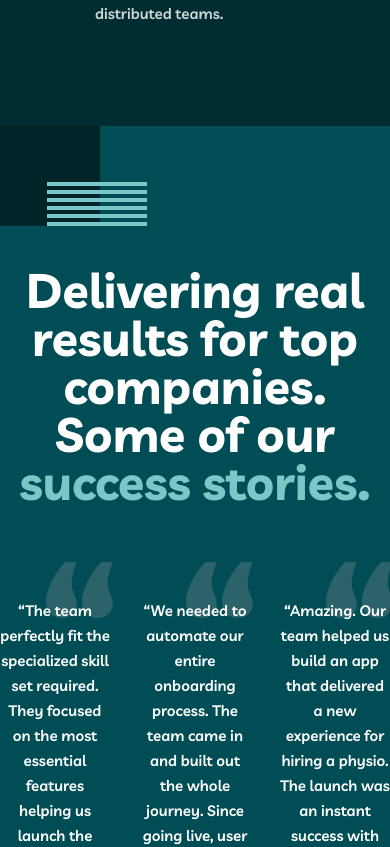
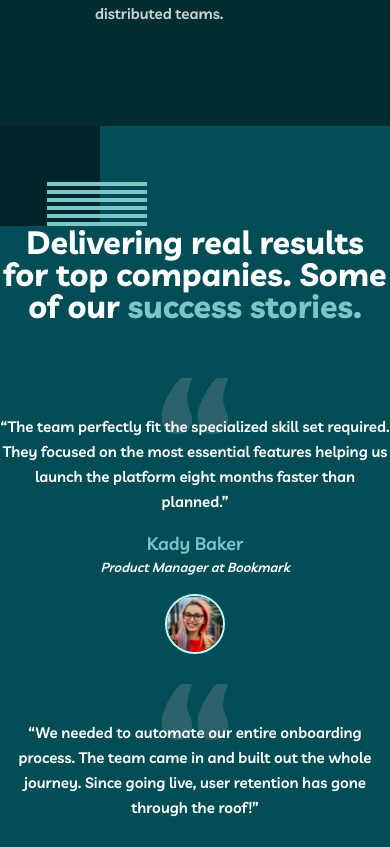
Before and after one commit to mackieva/myteam, a Next.js app: page / in a window 390 px wide. Shown: the part 1460-2307 px from the top of the page. Built offline with nearby package versions, Linux system fonts and the light colour scheme.

Commit message:
home success tablet responsiveness

```diff
--- a/components/home/home-success.tsx
+++ b/components/home/home-success.tsx
@@ -5,7 +5,7 @@ import Image from 'next/image';
 
 const HomeSuccess = () => {
 	return (
-		<section className='py-[140px] relative'>
+		<section className='py-[100px] lg:py-[140px] relative'>
 			<svg
 				xmlns='http://www.w3.org/2000/svg'
 				width='147'
@@ -20,31 +20,33 @@ const HomeSuccess = () => {
 					/>
 				</g>
 			</svg>
-			<div className='max-w-[1110px] mx-auto'>
-				<h2 className='h2 text-center mb-14 text-balance'>
+			<div className='max-w-[573px] lg:max-w-[1110px] mx-auto'>
+				<h2 className='text-[32px] leading-[32px] lg:text-[48px] lg:leading-[48px] text-center mb-14 text-pretty lg:text-balance'>
 					Delivering real results for top companies. Some of our{' '}
-					<span className='text-rb'>success stories.</span>
+					<span className='text-rb text-nowrap lg:text-wrap'>
+						success stories.
+					</span>
 				</h2>
-				<div className='grid grid-cols-3 gap-[30px]'>
+				<div className='grid grid-cols-1 lg:grid-cols-3 gap-[30px]'>
 					<div className='flex flex-col justify-between items-center text-center pt-9 relative'>
 						<svg
 							xmlns='http://www.w3.org/2000/svg'
 							width='67'
 							height='56'
-							className='absolute top-0 left-[42%] -z-10'
+							className='absolute top-0 left-[50%] transform-[translateX(-50%)] -z-10'
 						>
 							<path
 								fill='#2C6269'
 								d='M51.273 56c4.638 0 8.368-1.322 11.19-3.967 2.823-2.645 4.235-5.799 4.235-9.46 0-2.95-.429-5.494-1.286-7.63a197.251 197.251 0 01-2.495-6.562c-.806-2.237-1.21-4.933-1.21-8.087 0-2.746.454-5.798 1.361-9.155C63.976 7.782 65.286 4.069 67 0H55.356c-3.73 3.662-7.032 7.833-9.905 12.512-2.873 4.68-5.166 9.359-6.88 14.038C36.857 31.23 36 35.4 36 39.063c0 5.391 1.361 9.562 4.083 12.512C42.805 54.525 46.535 56 51.273 56zm-36 0c4.638 0 8.368-1.322 11.19-3.967 2.823-2.645 4.235-5.799 4.235-9.46 0-2.95-.429-5.494-1.286-7.63a197.251 197.251 0 01-2.495-6.562c-.806-2.237-1.21-4.933-1.21-8.087 0-2.746.454-5.798 1.361-9.155C27.976 7.782 29.286 4.069 31 0H19.356c-3.73 3.662-7.032 7.833-9.905 12.512-2.873 4.68-5.166 9.359-6.88 14.038C.857 31.23 0 35.4 0 39.063c0 5.391 1.361 9.562 4.083 12.512C6.805 54.525 10.535 56 15.273 56z'
 							/>
 						</svg>
-						<p className='body-two mb-6'>
+						<p className='body-two mb-4 lg:mb-6'>
 							“The team perfectly fit the specialized skill set required. They
 							focused on the most essential features helping us launch the
 							platform eight months faster than planned.”
 						</p>
 						<p className='body-one text-rb'>Kady Baker</p>
-						<p className='text-[13px] italic mb-8'>
+						<p className='text-[13px] italic mb-4 lg:mb-8'>
 							Product Manager at Bookmark
 						</p>
 						<Image
@@ -58,7 +60,7 @@ const HomeSuccess = () => {
 							xmlns='http://www.w3.org/2000/svg'
 							width='67'
 							height='56'
-							className='absolute top-0 left-[42%] -z-10'
+							className='absolute top-0 left-[50%] transform-[translateX(-50%)] -z-10'
 						>
 							<path
 								fill='#2C6269'
@@ -83,7 +85,7 @@ const HomeSuccess = () => {
 							xmlns='http://www.w3.org/2000/svg'
 							width='67'
 							height='56'
-							className='absolute top-0 left-[42%] -z-10'
+							className='absolute top-0 left-[50%] transform-[translateX(-50%)] -z-10'
 						>
 							<path
 								fill='#2C6269'
```
